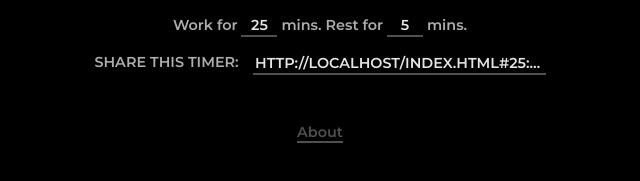
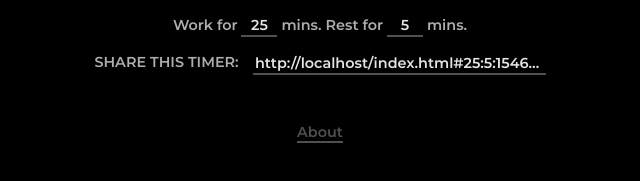
Before and after one commit to dotcli/cycle, a plain HTML site: page index.html in a window 1280 px wide. Shown: the part 469-650 px from the top of the page, 320-960 px from the left. Drawn offline with Linux system fonts and the light colour scheme.

Commit message:
BUGFIX - make share url lowercase

```diff
--- a/main.css
+++ b/main.css
@@ -130,7 +130,7 @@ body {
   padding: 0 1em;
 }
 .shareUrl {
-  text-transform: inherit;
+  text-transform: initial;
   text-overflow: ellipsis;
   flex-grow: 1;
   margin-left: 1em;
```
